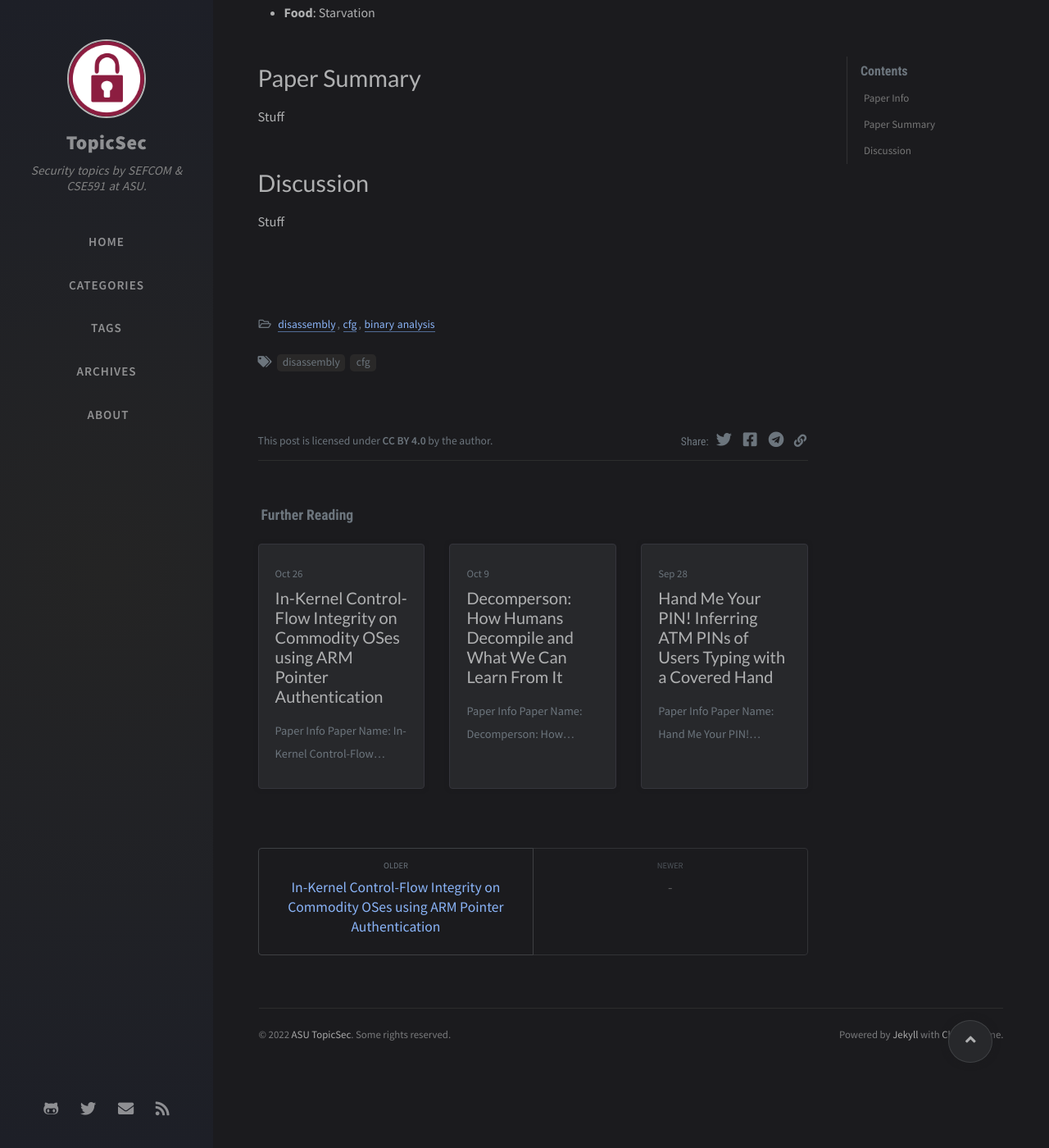
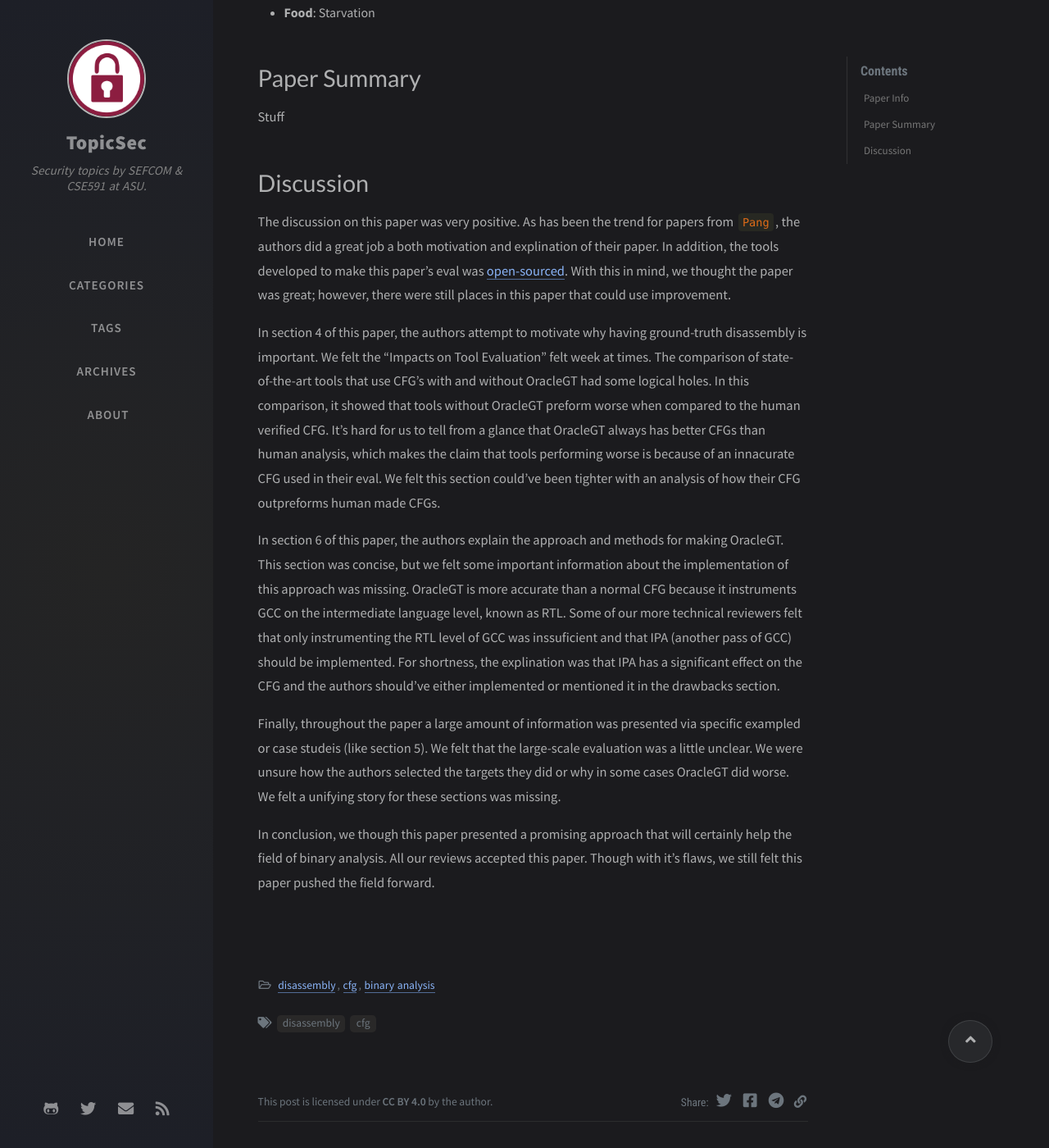
Before and after one commit to TopicSec/topicsec.github.io, a Jekyll site: the page built from _posts/2022-11-09-gt-disassembly.md, in a window 1280 px wide and 1400 px high, scrolled down 399 px. Shown: the whole window at 82% size. Built offline with Jekyll 4.4.1, drawn with Linux system fonts in a browser that asks for light colours; nearby versions of some CDN libraries; comment, search, counter and statistics services are not loaded.

Commit message:
updated discussion... still needs grammar checks

```diff
--- a/_posts/2022-11-09-gt-disassembly.md
+++ b/_posts/2022-11-09-gt-disassembly.md
@@ -11,11 +11,19 @@ pin: true
 - **Paper Name**: Ground Truth for Binary Disassembly is Not Easy
 - **Conference**: USENIX '22
 - **Author List**:  Chengbin Pang, Tiantai Zhang, Ruotong Yu, Bing Mao, Jun Xu
-- **Link to Paper**: [here](https://www.usenix.org/system/files/sec22-yoo.pdf)
+- **Link to Paper**: [here](https://www.usenix.org/system/files/sec22-pang-chengbin.pdf)
 - **Food**: Starvation
 
 # Paper Summary
 Stuff
 
 # Discussion
-Stuff
+The discussion on this paper was very positive. As has been the trend for papers from `Pang`, the authors did a great job a both motivation and explination of their paper. In addition, the tools developed to make this paper's eval was [open-sourced](https://github.com/junxzm1990/x86-sok). With this in mind, we thought the paper was great; however, there were still places in this paper that could use improvement.
+
+In section 4 of this paper, the authors attempt to motivate why having ground-truth disassembly is important. We felt the "Impacts on Tool Evaluation" felt week at times. The comparison of state-of-the-art tools that use CFG's with and without OracleGT had some logical holes. In this comparison, it showed that tools without OracleGT preform worse when compared to the human verified CFG. It's hard for us to tell from a glance that OracleGT always has better CFGs than human analysis, which makes the claim that tools performing worse is because of an innacurate CFG used in their eval. We felt this section could've been tighter with an analysis of how their CFG outpreforms human made CFGs.
+
+In section 6 of this paper, the authors explain the approach and methods for making OracleGT. This section was concise, but we felt some important information about the implementation of this approach was missing. OracleGT is more accurate than a normal CFG because it instruments GCC on the intermediate language level, known as RTL. Some of our more technical reviewers felt that only instrumenting the RTL level of GCC was inssuficient and that IPA (another pass of GCC) should be implemented. For shortness, the explination was that IPA has a significant effect on the CFG and the authors should've either implemented or mentioned it in the drawbacks section.
+
+Finally, throughout the paper a large amount of information was presented via specific exampled or case studeis (like section 5). We felt that the large-scale evaluation was a little unclear. We were unsure how the authors selected the targets they did or why in some cases OracleGT did worse. We felt a unifying story for these sections was missing.
+
+In conclusion, we though this paper presented a promising approach that will certainly help the field of binary analysis. All our reviews accepted this paper. Though with it's flaws, we still felt this paper pushed the field forward.
```
